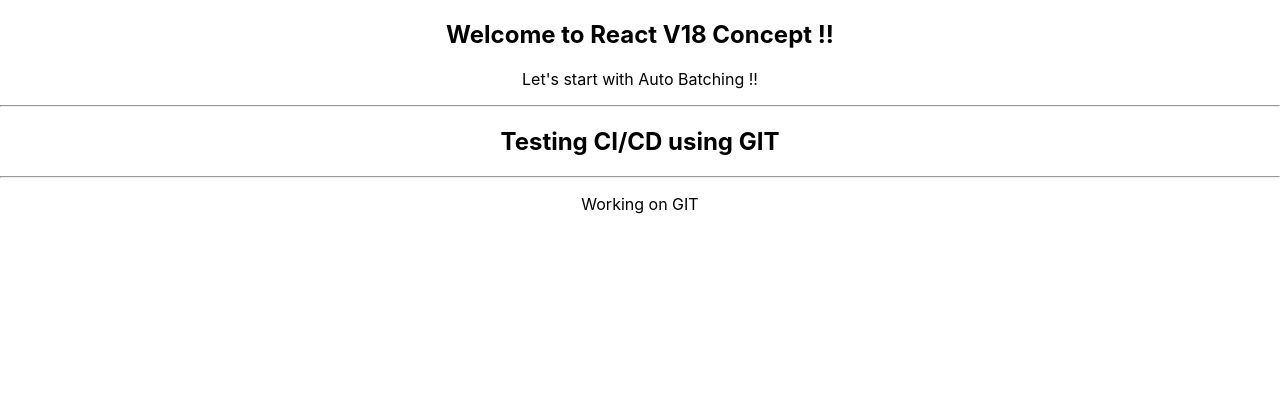
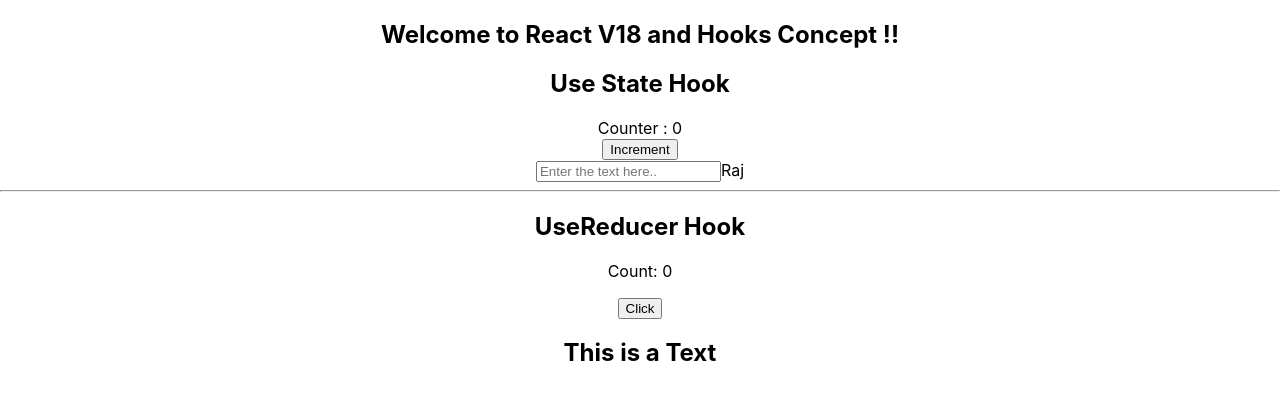
Before and after one commit to InquisitiveAboutReact/Reactv18, a React (Create React App) app in the folder reactv18/: page / in a window 1280 px wide. Shown: the top 400 px of the page. Built offline with nearby package versions, Linux system fonts and the light colour scheme.

Commit message:
added hooks concepts

```diff
--- a/reactv18/package.json
+++ b/reactv18/package.json
@@ -8,7 +8,7 @@
     "@testing-library/user-event": "^13.5.0",
     "react": "^18.2.0",
     "react-dom": "^18.2.0",
-    "react-scripts": "5.0.1",
+    "react-scripts": "^5.0.1",
     "web-vitals": "^2.1.4"
   },
   "scripts": {
--- a/reactv18/src/App.js
+++ b/reactv18/src/App.js
@@ -1,14 +1,14 @@
 import './App.css';
+import UseReducer from './Hooks/UseReducer';
+import UseState from './Hooks/UseState';
 
 function App() {
   return (
     <div className="App">
-      <h2>Welcome to React V18 Concept !!</h2>
-      <p> Let's start with Auto Batching !!</p>
-      <hr></hr>
-      <h2>Testing CI/CD using GIT</h2>
-      <hr></hr>
-      <p>Working on GIT</p>
+      <h2>Welcome to React V18 and Hooks Concept !!</h2>
+      <UseState/>
+      <hr/>
+      <UseReducer />
     </div>
   );
 }
--- /dev/null
+++ b/reactv18/src/Hooks/UseReducer.jsx
@@ -0,0 +1,40 @@
+import React , {useReducer} from 'react'
+
+const reducer = (state, action) => {
+  switch(action.type){
+    case 'INCREMENT':
+      return {
+        count:state.count+1,
+        showText:state.showText
+      }
+     case 'ToggleShowText':
+      return {
+        count:state.count,
+        showText:!state.showText
+      }
+      default:
+        return state
+  }
+
+}
+function UseReducer() {
+
+  const [state, dispatch] = useReducer(reducer,  {count:0, showText:true})
+
+  return (
+    <>
+    <h2>UseReducer Hook</h2>
+    <p>Count: {state.count}</p>
+    <button onClick={()=>{
+      dispatch({type:'INCREMENT'})
+      dispatch({type:'ToggleShowText'})
+    }}>
+      Click
+      </button>
+      {state.showText && <h2>This is a Text</h2>}
+    </>
+
+  )
+}
+
+export default UseReducer
--- /dev/null
+++ b/reactv18/src/Hooks/UseState.jsx
@@ -0,0 +1,26 @@
+import React, {useState} from 'react'
+
+export default function UseState() {
+
+    const [counter, setCounter] = useState(0);
+    const [inputValue, setInputValue] = useState('Raj');
+
+    const increment = () => {
+        setCounter(counter+1);
+    }
+
+    const onChangeText = (event) => {
+        const newValue = event.target.value;
+        setInputValue(newValue)
+    }
+  return (
+    <>
+    <h2>Use State Hook</h2>
+    <div>Counter : {counter}</div>
+    <button onClick={increment}>Increment </button>
+    <br/>
+    <input placeholder='Enter the text here..' onChange={onChangeText}/>
+        {inputValue}
+    </>
+  )
+}
```
Also changed, not shown: reactv18/src/Hooks/UseEffect.jsx (added), 1 other file (tests, documents, lock files or other folders).
